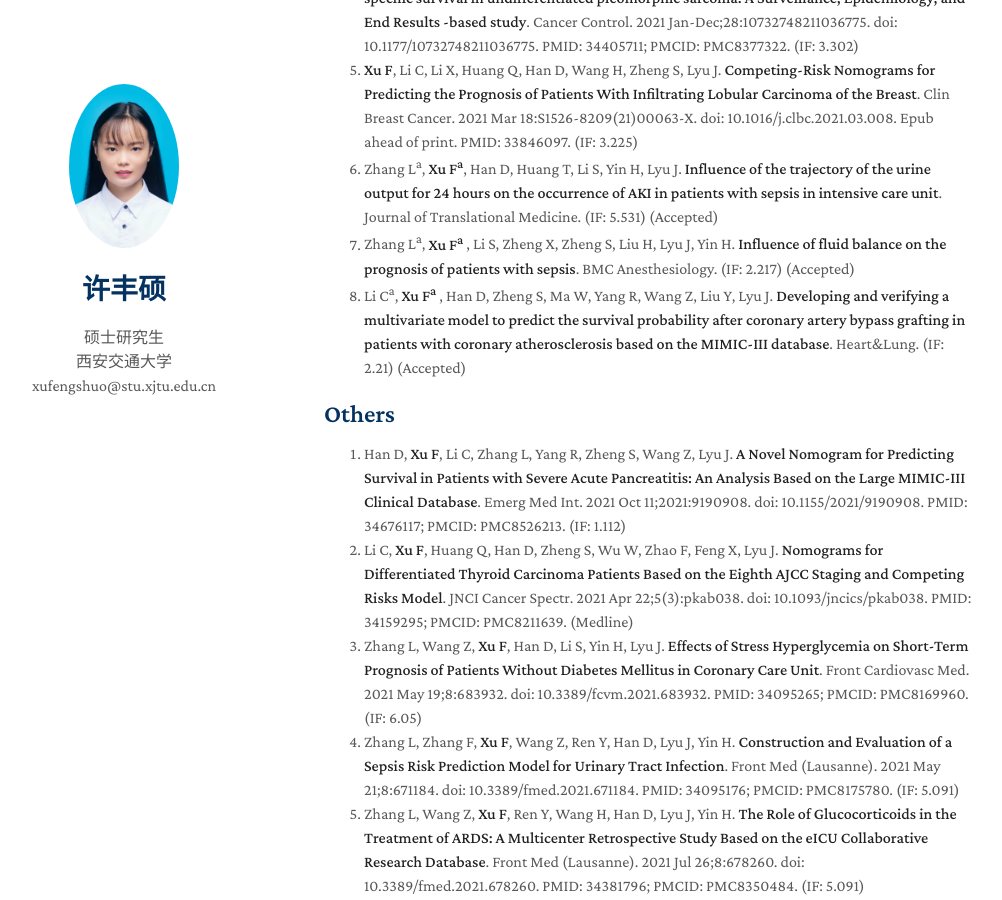
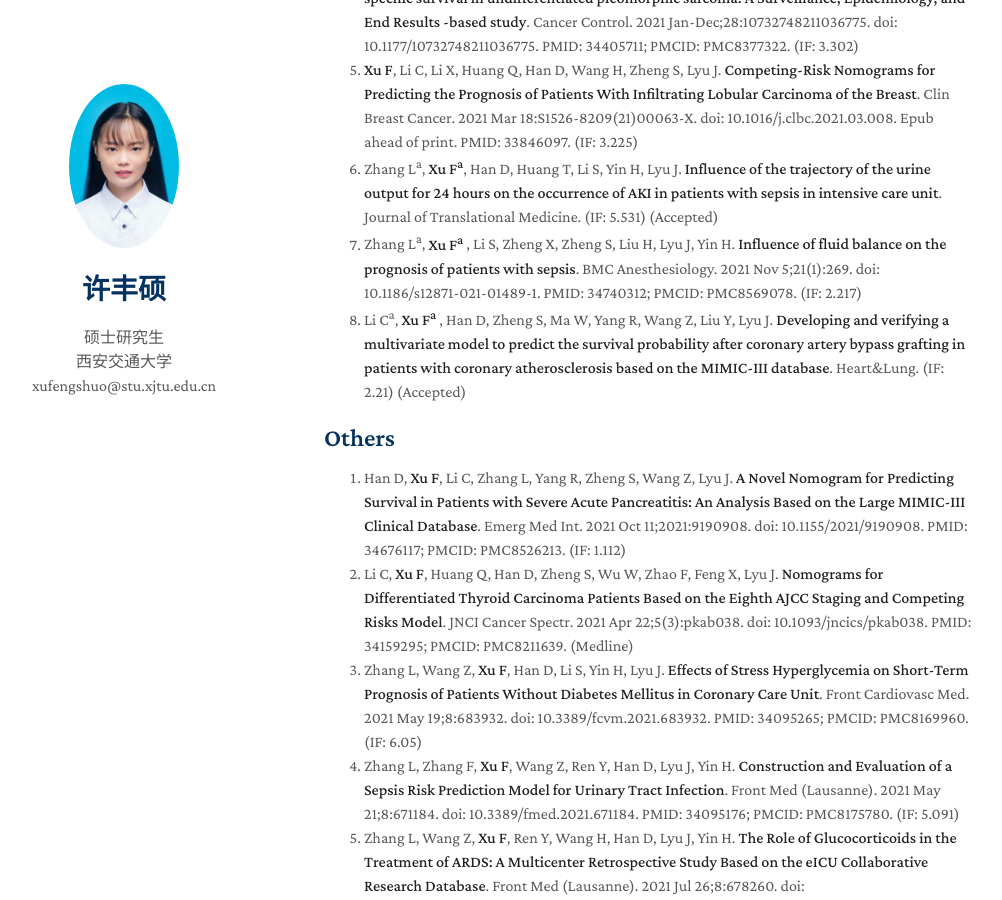
Before and after one commit to XuFengShuo619/CV, a Jekyll site: the page built from index.md, in a window 1280 px wide and 900 px high, scrolled down 800 px. Shown: the whole window, without its empty margins (146-1148 px from the left). Built offline with Jekyll 4.4.1, drawn with Linux system fonts in a browser that asks for light colours; nearby versions of some CDN libraries; a style sheet for code colours, icons or effects is not loaded; our own code applies the rules of GitHub Pages for plain Markdown files; some of the changed text lies outside the part shown.

Commit message:
Update index.md

```diff
--- a/index.md
+++ b/index.md
@@ -27,7 +27,7 @@ layout: homepage
 4. **Xu F**, Zhao F, Feng X, Li C, Han D, Zheng S, Liu Y, Lyu J. **Nomogram for predicting cancer-specific survival in undifferentiated pleomorphic sarcoma: A Surveillance, Epidemiology, and End Results -based study**. Cancer Control. 2021 Jan-Dec;28:10732748211036775. doi: 10.1177/10732748211036775. PMID: 34405711; PMCID: PMC8377322. (IF: 3.302)
 5. **Xu F**, Li C, Li X, Huang Q, Han D, Wang H, Zheng S, Lyu J. **Competing-Risk Nomograms for Predicting the Prognosis of Patients With Infiltrating Lobular Carcinoma of the Breast**. Clin Breast Cancer. 2021 Mar 18:S1526-8209(21)00063-X. doi: 10.1016/j.clbc.2021.03.008. Epub ahead of print. PMID: 33846097. (IF: 3.225)
 6. Zhang L<sup>a</sup>, **Xu F<sup>a</sup>**, Han D, Huang T, Li S, Yin H, Lyu J. **Influence of the trajectory of the urine output for 24 hours on the occurrence of AKI in patients with sepsis in intensive care unit**. Journal of Translational Medicine. (IF: 5.531) (Accepted)
-7. Zhang L<sup>a</sup>, **Xu F<sup>a</sup>** , Li S, Zheng X, Zheng S, Liu H, Lyu J, Yin H. **Influence of fluid balance on the prognosis of patients with sepsis**. BMC Anesthesiology. (IF: 2.217) (Accepted)
+7. Zhang L<sup>a</sup>, **Xu F<sup>a</sup>** , Li S, Zheng X, Zheng S, Liu H, Lyu J, Yin H. **Influence of fluid balance on the prognosis of patients with sepsis**. BMC Anesthesiology. 2021 Nov 5;21(1):269. doi: 10.1186/s12871-021-01489-1. PMID: 34740312; PMCID: PMC8569078. (IF: 2.217)
 8. Li C<sup>a</sup>, **Xu F<sup>a</sup>** , Han D, Zheng S, Ma W, Yang R, Wang Z, Liu Y, Lyu J. **Developing and verifying a multivariate model to predict the survival probability after coronary artery bypass grafting in patients with coronary atherosclerosis based on the MIMIC-III database**. Heart&Lung. (IF: 2.21) (Accepted)
 
 ## Others
@@ -59,7 +59,7 @@ layout: homepage
 25. Wu W,Li D, Ma W, Zheng S, Han D, **Xu F**, Yan H, Lyu J. **Examining more lymph nodes may improve the prognosis of right colon cancer patients: determining the optimal minimum lymph node count**. Cancer Control. (IF:3.302) (Accepted)
 26. He H, Xie H, Chen Y, Li C, Han D, **Xu F**, Lyu J. **Global, regional, and national burdens of bladder cancer in 2017: estimates from the 2017 global burden of disease study**. BMC Public Health. 2020 Nov 11;20(1):1693. doi: 10.1186/s12889-020-09835-7. PMID: 33176751; PMCID: PMC7659112. (IF: 3.295)
 27. Zheng S, Zhao F, Yang R, Wu W, Liu H, Ma W, **Xu F**, Han D, Lyu J. **Using Restricted Cubic Splines to Study the Trajectory of Systolic Blood Pressure in the Prognosis of Acute Myocardial Infarction**. Front Cardiovasc Med. 2021 Sep 10;8:740580. doi: 10.3389/fcvm.2021.740580. PMID: 34568468; PMCID: PMC8460999. (IF: 6.05)
-28. Feng X; Wu W; Zhao F; Li X; Han D; Li C; **Xu F**; Lyu J. **Relationship between self-reported sleep duration during week-/work-days and metabolic syndrome from NHANES 2013–2016 based on dose–response analyses using restricted cubic splines Sleep and Breathing**. Sleep and Breathing. (IF: 2.816) (Accepted)
+28. Feng X; Wu W; Zhao F; Li X; Han D; Li C; **Xu F**; Lyu J. **Relationship between self-reported sleep duration during week-/work-days and metabolic syndrome from NHANES 2013–2016 based on dose–response analyses using restricted cubic splines Sleep and Breathing**. Sleep and Breathing. 2021 Nov 15. doi: 10.1007/s11325-021-02522-w. Epub ahead of print. PMID: 34780004. (IF: 2.816)
 29. 郑帅,白利峰,韩迪迪,**许丰硕**,吕军.ncRI数据库介绍及数据获取方法[J].中国循证心血管医学杂志,2021,13(07):773-776.
 30. 郑帅,田国祥,韩迪迪,李承倬,**许丰硕**,吕军.cBioPortal数据库介绍及数据提取流程[J].中国循证心血管医学杂志,2020,12(09):1028-1031.
 31. 郑帅,田国祥,韩迪迪,李承倬,**许丰硕**,吕军.Orphanet数据库架构及数据获取方法与流程[J].中国循证心血管医学杂志,2020,12(06):651-654.
```
